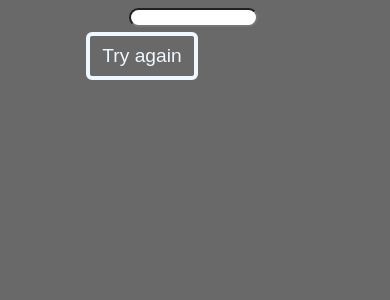
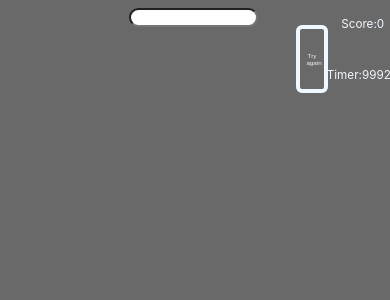
Before and after one commit to Mike2081/Speed-Typr, a React (Create React App) app in the folder Front-end/: page /page in a window 390 px wide. Shown: the top 300 px of the page. Built offline with nearby package versions, Linux system fonts and the light colour scheme; no server answers.

Commit message:
Changed word font-size, game timer, and score responsive to viewport

```diff
--- a/Front-end/src/Assets/Styles/Page.css
+++ b/Front-end/src/Assets/Styles/Page.css
@@ -1,6 +1,6 @@
 .container {
   position: relative;
-  bottom: 1rem;
+  bottom: 3rem;
   display: -webkit-box;
   display: -ms-flexbox;
   display: flex;
@@ -10,7 +10,7 @@
       -ms-flex-pack: space-evenly;
           justify-content: space-evenly;
   color: aliceblue;
-  font-size: 0.7vw;
+  font-size: 0.8vw;
 }
 
 .container__words {
@@ -102,31 +102,33 @@
 }
 
 .score {
+  left: 78%;
+  width: 30%;
+  height: 50%;
+  top: 2%;
   position: fixed;
-  top: 1rem;
-  left: 83rem;
-  font-size: 1.6rem;
-  color: aliceblue;
+  font-size: 3vw;
 }
 
 .timer {
+  left: 77%;
+  width: 30%;
+  height: 50%;
+  top: 8%;
   position: fixed;
-  top: 3rem;
-  left: 81rem;
-  font-size: 1.6rem;
-  color: aliceblue;
+  font-size: 3vw;
 }
 
 .retry {
-  top: 2rem;
-  right: 12rem;
+  top: 3%;
+  left: 76%;
   position: fixed;
   background-color: dimgray;
-  height: 3rem;
-  width: 7rem;
-  font-size: 1.2rem;
+  height: 8%;
+  width: 8%;
+  font-size: 1.6vw;
   color: aliceblue;
-  border: solid 4px;
+  border: solid 0.3rem;
   border-radius: 6px;
 }
 
@@ -164,22 +166,4 @@
             transform: translateY(1040px);
   }
 }
-
-.hurry {
-  -webkit-animation: move 8300ms linear;
-          animation: move 8300ms linear;
-  color: aliceblue;
-}
-
-.previous {
-  -webkit-animation: move 16000ms linear;
-          animation: move 16000ms linear;
-  color: aliceblue;
-}
-
-.practice {
-  -webkit-animation: move 8000ms linear;
-          animation: move 8000ms linear;
-  color: aliceblue;
-}
 /*# sourceMappingURL=Page.css.map */
--- a/Front-end/src/Assets/Styles/Page.scss
+++ b/Front-end/src/Assets/Styles/Page.scss
@@ -1,12 +1,12 @@
 .container{
     position: relative;
-    bottom: 1rem;
+    bottom: 3rem;
     display: flex;
     width: 100%;
     height: auto;
     justify-content: space-evenly;
     color: aliceblue;
-    font-size: 0.7vw;
+    font-size: 0.8vw;
         &__words{
             animation:move 17000ms linear ;
         }
@@ -67,31 +67,33 @@
 }
 
 .score{
+    left: 78%;
+    width: 30%;
+    height: 50%;
+    top: 2%;
     position: fixed;
-    top: 1rem;
-    left: 83rem;
-    font-size: 1.6rem;
-    color: aliceblue;
+    font-size: 3vw;
 }
 
 .timer{
+    left: 77%;
+    width: 30%;
+    height: 50%;
+    top: 8%;
     position: fixed;
-    top: 3rem;
-    left: 81rem;
-    font-size: 1.6rem;
-    color: aliceblue;
+    font-size: 3vw;
 }
 
 .retry{
-    top: 2rem;
-    right: 12rem;
+    top: 3%;
+    left: 76%;
     position: fixed;
     background-color: dimgray;
-    height: 3rem;
-    width: 7rem;
-    font-size: 1.2rem;
+    height: 8%;
+    width: 8%;
+    font-size: 1.6vw;
     color: aliceblue;
-    border: solid 4px;
+    border: solid 0.3rem;
     border-radius: 6px;
 }
 
@@ -118,18 +120,3 @@
 @keyframes move{
     100%{transform:translateY(1040px);}
   }
-
-.hurry{
-    animation:move 8300ms linear;
-    color: aliceblue;
-}
-
-.previous{
-    animation:move 16000ms linear;
-    color: aliceblue;
-}
-
-.practice{
-    animation:move 8000ms linear;
-    color: aliceblue;
-}
--- a/Front-end/src/Assets/Styles/Start.scss
+++ b/Front-end/src/Assets/Styles/Start.scss
@@ -14,41 +14,48 @@
 }
 
 .start{
-    position: relative;
-    top: 0rem;
+        position: fixed;
+    top: 2%;
+    right: 42%;
     background-color: dimgray;
-    height: 5rem;
-    width: 13rem;
-    font-size: 3.2rem;
+    height: auto;
+    width: 15%;
+    font-size: 4vw;
     color: aliceblue;
     border: solid 4px;
     border-radius: 6px;
 }
 
 .how{
-    position: relative;
-    top: 4rem;
+    position: fixed;
+    top: 17%;
+    right: 42%;
     background-color: dimgray;
-    height: 5rem;
-    width: 13rem;
-    font-size: 2.2rem;
+    height: auto;
+    width: 15%;
+    font-size: 2.5vw;
     color: aliceblue;
     border: solid 4px;
     border-radius: 6px;
 }
 
 .title{
-    position: relative;
-    top: 6rem;
+    position: fixed;
+    top: 20%;
+    right: 13%;
     font-family: 'SummerFire';
-    font-size:21rem;
+    font-size: 23vw;
+    height: auto;
+    width: 70%;
 }
 
 .gif{
-    position: relative;
-    top: 5rem;
-    left: 16rem;
+    position: fixed;
+    top: 65%;
+    left: 36%;
     border-radius: 9px;
+    height: auto;
+    width: 28vw;
 }
 
 .background{
```
Also changed, not shown: Front-end/src/Assets/Styles/Start.css (+23 -16 lines), 2 other files (tests, documents, lock files or other folders).
